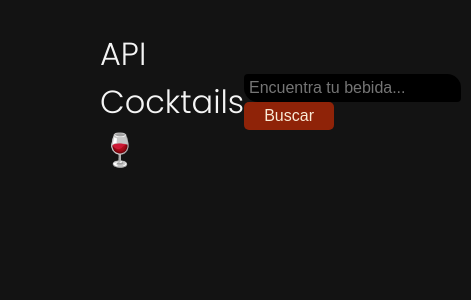
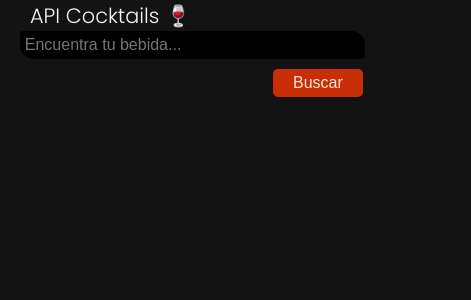
Before and after one commit to JsMendoza13/api-drink, a React (Vite) app: page / in a window 390 px wide. Shown: the top 300 px of the page, 471 px wide, since content can reach past the window. Built offline with nearby package versions, Linux system fonts and the light colour scheme; no server answers.

Commit message:
resposive movie

```diff
--- a/src/App.jsx
+++ b/src/App.jsx
@@ -10,7 +10,7 @@ function App() {
   const handleSearch = () => {
     if (userInput.trim() === "") {
       setSearchResult(
-        <h3 className="msg">El campo de búsqueda no puede estar vacío</h3>
+        <span className="msg">El campo de búsqueda no puede estar vacío</span>
       );
     } else {
       fetch(url + userInput)
--- a/src/components/ContextCocktail.jsx
+++ b/src/components/ContextCocktail.jsx
@@ -50,7 +50,7 @@ export function ContextCocktail() {
                 <h2>{cocktail.strDrink}</h2>
                 <h3>Ingredients: 🥝</h3>
                 <ul> {renderIngredients()}</ul>
-                <h3>Get it ready: 🤩</h3>
+                <h3>Get it ready 🤩</h3>
                 <p>{cocktail.strInstructions}</p>
               </div>
             </div>
--- a/src/index.css
+++ b/src/index.css
@@ -9,6 +9,7 @@
 body {
   background: rgb(19, 19, 19);
   padding-bottom: 20rem;
+
   font-family: "Poppins", sans-serif;
 }
 
@@ -48,7 +49,6 @@ header {
   font-size: 2rem;
   margin: 0;
   font-weight: 400;
-
   animation: enhance-title linear;
   animation-timeline: scroll(root block);
 }
@@ -71,7 +71,7 @@ header {
 .search-container button {
   font-size: 1em;
   border-radius: 5px;
-  background-color: rgb(143, 35, 8);
+  background-color: rgb(202, 46, 7);
   padding: 5px 20px;
   outline: none;
   border: none;
@@ -189,7 +189,7 @@ p {
 
 a:hover,
 a.active {
-  color: #b4fc84;
+  color: #fca084;
 }
 
 @keyframes reveal {
@@ -205,3 +205,67 @@ a.active {
     scale: 1;
   }
 }
+
+@media screen and (max-width: 480px) {
+  header {
+    display: block;
+    padding: 0;
+    margin: 0;
+  }
+
+  @keyframes enhance-header {
+    to {
+      background: rgba(19, 19, 19, 0.973);
+      backdrop-filter: blur(12px);
+      box-shadow: 0em 2em 3em rgb(22, 22, 22);
+      padding-top: 10px;
+      padding-bottom: 10px;
+    }
+  }
+
+  .search-container input {
+    width: 345px;
+    margin: 0 20px;
+    justify-content: center;
+  }
+
+  .search-container button {
+    margin-top: 10px;
+
+    margin-left: 70%;
+  }
+  .div__contextCocktail {
+    margin-bottom: 40px;
+  }
+
+  .nav__title {
+    font-size: 1.3rem;
+    margin: 5 0;
+    padding: 0 30px;
+    animation: none;
+  }
+
+  .overlay__cocktail_info {
+    position: relative;
+    bottom: auto;
+    padding: 0px;
+    gap: 10px;
+  }
+
+  h2 {
+    font-size: 27px;
+    color: rgb(37, 37, 37);
+  }
+
+  h3 {
+    font-size: 20px;
+  }
+
+  ul {
+    font-size: 18px;
+  }
+
+  p {
+    display: none;
+  }
+}
```
